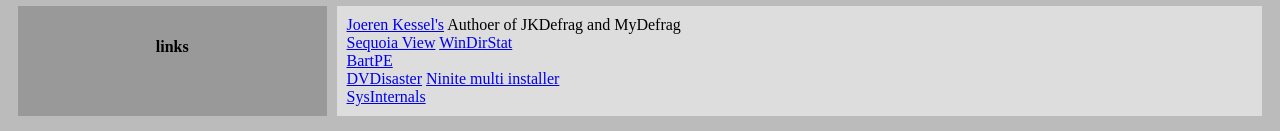
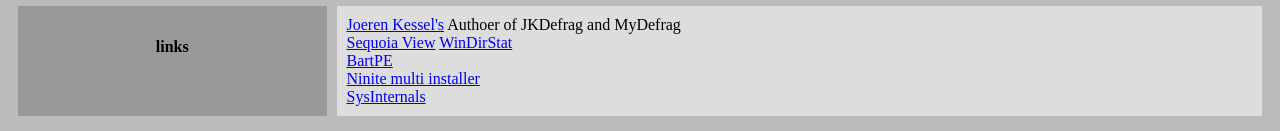
Before and after one commit to leBluem/2010homepage, a plain HTML site: page index.html in a window 1280 px wide. Shown: the part 2293-2424 px from the top of the page. Drawn offline with Linux system fonts and the light colour scheme.

Commit message:
Add files via upload

```diff
--- a/index.html
+++ b/index.html
@@ -218,7 +218,6 @@ Tool for automatic text manipulation via masks and counters. Features: search an
 <a href="http://www.win.tue.nl/sequoiaview/" target=_blank>Sequoia View</a>
 <a href="http://windirstat.info/" target=_blank>WinDirStat</a><br>
 <a href="http://www.nu2.nu/pebuilder/" target=_blank>BartPE</a><br>
-<a href="http://www.dvdisaster.com/" target=_blank>DVDisaster</a>
 <a href="https://ninite.com/" target=_blank>Ninite multi installer</a><br>
 <a href="https://www.sysinternals.com/" target=_blank>SysInternals</a><br>
         </td>
```
Also changed, not shown: tools.html (+0 -1 lines), toolsen.html (+0 -1 lines).
